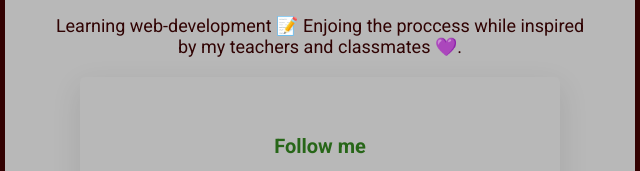
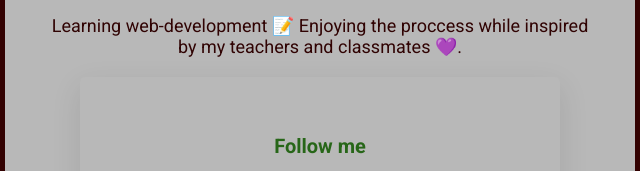
Before and after one commit to Yanbritto94/profile, a plain HTML site: page index.html in a window 1280 px wide. Shown: the part 468-639 px from the top of the page, 320-960 px from the left. Drawn offline with Linux system fonts and the light colour scheme.

Commit message:
mais um pequeno ajuste

```diff
--- a/index.html
+++ b/index.html
@@ -15,7 +15,7 @@
             <img src="images/Foto Perfil.jpg" width="150pix" alt="Yan Perfil Pic">
             <p>
               Learning web-development 📝
-              Enjoing the proccess while inspired by my teachers and classmates 💜.
+              Enjoying the proccess while inspired by my teachers and classmates 💜.
             </p>
           <div class="card-white">
             <h2>Follow me</h2>
```
